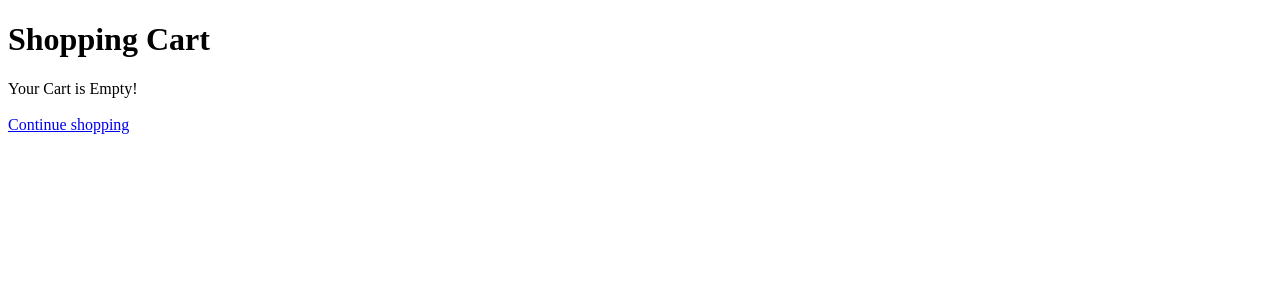
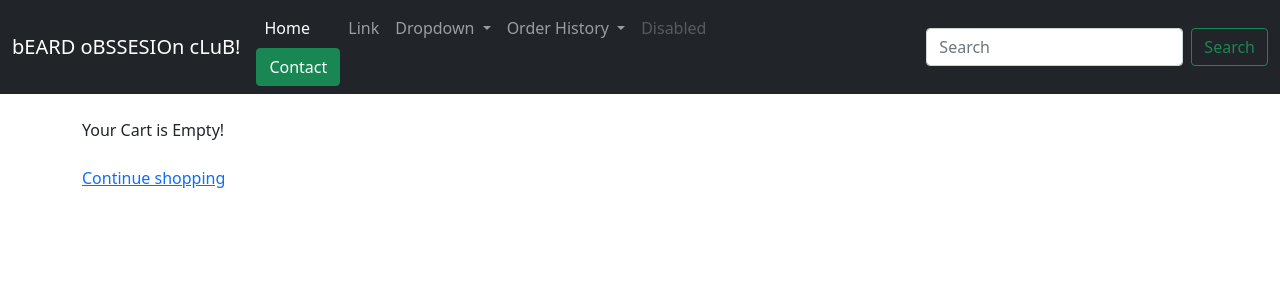
Before and after one commit to EbrahimBonger/ecommerce-App, a Flask app: page /checkout in a window 1280 px wide. Shown: the top 300 px of the page. Run offline with Flask 2, Linux system fonts and the light colour scheme.

Commit message:
History and navbar added

```diff
--- a/main.py
+++ b/main.py
@@ -22,9 +22,59 @@ mydb = mysql.connector.connect(
 def home():
   # Render the homepage
   #return 'Hello World'
+
+
+  # print("History added to session at login page")
+  # print(session['history'])
   return render_template("login.html")
 
+def order_history_to_session(userId):
+    session.modified = True
 
+    history = {}
+    p = None
+    p = mydb.cursor(buffered=True, dictionary=True)
+
+    p.execute('SELECT product.title, history.productId, history.orderId, orders.date FROM product, history INNER JOIN orders ON history.orderId=orders.orderId AND orders.userId=%s WHERE product.productId=history.productId  ORDER BY date ASC' , (userId,))
+
+
+    rows = p.fetchall()
+
+    # products = p.fetchall()
+    mydb.commit()
+    p.close()
+    # print(rows)
+    history = {}
+    for row in rows:
+      row['date'] = str(row['date'])
+      if row['date'] in history:
+        history.get(str(row['date'])).append(row)
+      else:
+        history[str(row['date'])] = [row]
+
+    session['history'] = history
+    # print(session['history'])
+    # for key, values in session['history'].items():
+    #   print("key")
+    #   print(key)
+    #   for v in values:
+    #     print(v['orderId'])
+    #     print(v['title'])
+
+
+
+
+    return 0;
+
+
+
+
+# @app.route('/history',methods=['GET', 'POST'])
+# def history():
+#   print("session['history']")
+#   print(session['history'])
+#   dict = session['history']
+#   return render_template('history.html', dict=dict)
 
 #@app.route('/',methods=['GET', 'POST'])
 @app.route('/login',methods=['GET', 'POST'])
@@ -34,16 +84,18 @@ def login():
     password = request.form.get("password")
 
     c = None
+    c = mydb.cursor(buffered=True, dictionary=True)
+
     p = None
+    p = mydb.cursor(buffered=True, dictionary=True)
 
-    c = mydb.cursor(buffered=True, dictionary=True)
-    p = mydb.cursor(buffered=True, dictionary=True)
     # p = mydb.cursor(buffered=True)
 
-    # p.execute("SELECT * FROM product")
-    # products = p.fetchall()
+    p.execute("SELECT * FROM product")
+    products = p.fetchall()
 
     c.execute('SELECT * FROM user WHERE username=%s AND passwordHash=%s', (username, password))
+
 
 
 
@@ -55,58 +107,76 @@ def login():
       c.close()
       return render_template('register.html', message='Please Sign Up first to Login!')
 
-    # grap user key if log in to collect order history
-    print("users")
-    print(users)
-    # tuple
+
+    # the usesr grabs a cart upon first entry
+    session.modified = True
+    # for key in list(session.keys()):
+    #   print("key")
+    #   print(key)
+    #   session.pop(key)
+    # # print(session)
+    if not 'cart_item' in session:
+
+      session['total_price'] = 0
+      session['cart_item'] = cart_item = {}
+      # session['history'] = history = {}
+
+
+    session['username'] = username
+
     userId = p.fetchone()
-    # Convert tuple to int
     userId = users['userId']
-    print("userId")
-    print(userId)
+
+    print("Before")
+    order_history_to_session(userId)
+    print("After")
+
+
+
+
+
+
+
+
+
+
+    # p.execute('SELECT product.title, history.productId, history.orderId, orders.date FROM product, history INNER JOIN orders ON history.orderId=orders.orderId AND orders.userId=%s WHERE product.productId=history.productId  ORDER BY date DESC' , (userId,))
 
 
     # get the histry table
-    history = {}
-    product_list = []
+    # session.modified = True
 
-    # p.execute('SELECT history.orderId, history.productId, orders.date FROM history INNER JOIN orders ON history.orderId=%s AND history.userId=%s ORDER BY date DESC' , (orderId, userId) )
-    # p.execute('SELECT product.title, history.productId, history.orderId, orders.date FROM product, history INNER JOIN orders ON history.orderId=%s AND history.userId=%s WHERE product.productId=history.productId ORDER BY date DESC' , (orderId, userId) )
+    # product_list = []
 
-    p.execute('SELECT product.title, history.productId, history.orderId, orders.date FROM product, history INNER JOIN orders ON history.orderId=orders.orderId AND orders.userId=%s WHERE product.productId=history.productId  ORDER BY date DESC' , (userId,))
+    # history_list = []
+    # history_list = p.fetchall()
+    # # print("history_list")
+    # # print(history_list)
 
-    # SELECT product.title, history.productId, history.orderId, orders.date FROM product, history INNER JOIN orders ON history.orderId=orders.orderId AND history.userId=orders.userId WHERE product.productId=history.productId  ORDER BY date DESC;
+    # for l in history_list:
+    #   if l['date'] in history:
 
+    #     history[l['date']].append(l)
+    #   else:
+    #     history[l['date']] = [l]
 
-    history_list = []
-    history_list = p.fetchall()
-    print("history_list")
-    print(history_list)
+    # # add the history to the session
+    # session['history'] = history
 
-    for l in history_list:
-      if l['date'] in history:
-
-        history[l['date']].append(l)
-      else:
-        history[l['date']] = [l]
-
-    # add the history to the session
-
-    session['history'] = history
-    # print("History session")
+    # print("History added to session")
     # print(session['history'])
 
-    print("History items..")
-    for key, values in session['history'].items():
-      print("date")
-      print(key)
-      print("orderId")
-      print(values[0]['orderId'])
-      for ls in values:
-        # print("ls")
-        print(ls)
-        hist = ls['title']
-        print(hist)
+    # print("History items..")
+    # for key, values in session['history'].items():
+    #   print("date")
+    #   print(key)
+    #   print("orderId")
+    #   print(values[0]['orderId'])
+    #   for ls in values:
+    #     # print("ls")
+    #     print(ls)
+    #     hist = ls['title']
+    #     print(hist)
 
 
 
@@ -122,22 +192,23 @@ def login():
     mydb.commit()
     c.close()
 
-    # the usesr grabs a cart upon first entry
-    session.modified = True
-    for key in list(session.keys()):
-     session.pop(key)
-    # print(session)
-    if not 'cart_item' in session:
+    # # the usesr grabs a cart upon first entry
+    # session.modified = True
+    # for key in list(session.keys()):
+    #   print("key")
+    #   print(key)
+    #   session.pop(key)
+    # # print(session)
+    # if not 'cart_item' in session:
 
-      session['total_price'] = 0
-      session['cart_item'] = cart_item = {}
+    #   session['total_price'] = 0
+    #   session['cart_item'] = cart_item = {}
+    #   session['history'] = history
 
 
-    session['username'] = username
+    # session['username'] = username
 
-    # collect user's previous order story
-    # print("session['history']")
-    # print(session['history'])
+
 
 
     return redirect(url_for('products'))
@@ -199,9 +270,9 @@ def add_product_to_cart():
   _title = request.form['title'] # it gives the name user clicked
   title = request.form['title']
 
-  print("title")
+  # print("title")
   if not title in session['product_list']:
-    print("please enter valid entry!")
+    # print("please enter valid entry!")
     error = "Please, enter a valid entry!"
     message = "please enter valid entry!"
     return render_template('alert.html', error=error)
@@ -309,10 +380,10 @@ def payment():
   payment_c = mydb.cursor(buffered=True, dictionary=True)
   # payment_c.execute('INSERT INTO orders  (orderId, userId, date) VALUES (%s, %s, %s)', (0, userId, date))
   # Get the product
-  print("Payment function...")
+  # print("Payment function...")
   if session['cart_item']:
     for key, value in session['cart_item'].items():
-      print(key)
+      # print(key)
       # add a new key to the item_cart and set it to true
       session['cart_item'][key]['stock'] = True
 
@@ -323,21 +394,21 @@ def payment():
 
       # tuple
       quantity = payment_c.fetchone()
-      print("test")
-      print(quantity)
+      # print("test")
+      # print(quantity)
       # Convert tuple to int
       quantity = quantity['quantity']
-      print(quantity)
+      # print(quantity)
 
       client_qty = session['cart_item'][key]['running_qty']
       # check the quantity is avaliable in the stock
       if client_qty > quantity:
          session['cart_item'][key]['stock'] = False
-         print("Out of stock")
-         print(session['cart_item'][key]['stock'])
-      else:
-          print("In stock")
-          print(session['cart_item'][key]['stock'])
+        #  print("Out of stock")
+        #  print(session['cart_item'][key]['stock'])
+      # else:
+          # print("In stock")
+          # print(session['cart_item'][key]['stock'])
   else:
     return redirect(url_for('products'))
 
@@ -394,14 +465,16 @@ def checkout():
   return render_template('checkout.html')
 
   return render_template('checkout.html')
+
+
 @app.route('/empty', methods=['GET', 'POST'])
 def empty_cart():
  try:
   session.modified = True
-  print(session['cart_item'])
+  # print(session['cart_item'])
   session['cart_item'] = {}
   session['total_price'] = 0
-  print(session['cart_item'])
+  # print(session['cart_item'])
   return redirect(url_for('.checkout'))
  except Exception as e:
   print(e)
--- /dev/null
+++ b/static/styles/styles.css
@@ -0,0 +1 @@
+title {color: blue;}
--- a/templates/base.html
+++ b/templates/base.html
@@ -1,13 +1,27 @@
-<!DOCTYPE html>
+<!doctype html>
 <html lang="en">
 <head>
+      <!-- Bootstrap CSS -->
+    <link href="https://cdn.jsdelivr.net/npm/bootstrap@5.0.0-beta2/dist/css/bootstrap.min.css" rel="stylesheet" integrity="sha384-BmbxuPwQa2lc/FVzBcNJ7UAyJxM6wuqIj61tLrc4wSX0szH/Ev+nYRRuWlolflfl" crossorigin="anonymous">
+    <link rel="stylesheet" type="text/css" href="{{ url_for('static', filename='styles/styles.css')}}">
 
 <title>{% block title %} {% endblock %}</title>
 
+    <!-- <h1>bEARD oBSSESION cLuB!</h1> -->
 </head>
+
 <body>
-    <h1>Shopping Cart</h1>
-    {% block content %}
-    {% endblock %}
+    {% include 'navbar.html' %}
+    <br/>
+
+    <div class="container">
+        {% block content %}
+
+
+
+        {% endblock %}
+    </div>
+        <!-- Option 1: Bootstrap Bundle with Popper -->
+        <script src="https://cdn.jsdelivr.net/npm/bootstrap@5.0.0-beta2/dist/js/bootstrap.bundle.min.js" integrity="sha384-b5kHyXgcpbZJO/tY9Ul7kGkf1S0CWuKcCD38l8YkeH8z8QjE0GmW1gYU5S9FOnJ0" crossorigin="anonymous"></script>
 </body>
 </html>
--- a/templates/checkout.html
+++ b/templates/checkout.html
@@ -33,8 +33,8 @@
            <tr>
             <td>Sub Total: {{session['total_price']}}</td>
             <td>
-                <a href="{{ url_for('.payment', title=session['cart_item']) }}" class="btn btn-danger">
-                    <span class="glyphicon glyphicon-remove"></span> Checkout
+                <a href="{{ url_for('.payment', title=session['cart_item']) }}" class="btn btn-success">
+                    <span class="glyphicon glyphicon-success"></span> Proceed
                 </a>
             </td>
            </tr>
--- /dev/null
+++ b/templates/navbar.html
@@ -0,0 +1,79 @@
+<nav class="navbar navbar-expand-lg navbar-dark bg-dark">
+    <div class="container-fluid">
+      <a class="navbar-brand" href="#">bEARD oBSSESIOn cLuB!</a>
+
+
+      <button class="navbar-toggler" type="button" data-bs-toggle="collapse" data-bs-target="#navbarSupportedContent" aria-controls="navbarSupportedContent" aria-expanded="false" aria-label="Toggle navigation">
+        <span class="navbar-toggler-icon"></span>
+      </button>
+      <div class="collapse navbar-collapse" id="navbarSupportedContent">
+        <ul class="navbar-nav me-auto mb-2 mb-lg-0">
+          <li class="nav-item">
+            <a class="nav-link active" aria-current="page" href="#">Home</a>
+
+
+            <a href="#" class="btn btn-success">
+                <span class="glyphicon glyphicon-success"></span> Contact
+            </a>
+
+
+          </li>
+          <li class="nav-item">
+            <a class="nav-link" href="#">Link</a>
+          </li>
+
+
+          <li class="nav-item dropdown">
+
+            <a class="nav-link dropdown-toggle" href="#" id="navbarDropdown" role="button" data-bs-toggle="dropdown" aria-expanded="false" aria-disabled="true">
+              Dropdown
+            </a>
+
+
+            <ul class="dropdown-menu" aria-labelledby="navbarDropdown">
+                <li><a class="dropdown-item" href="#">Action</a></li>
+                <li><a class="dropdown-item" href="#">Another action</a></li>
+                <li><hr class="dropdown-divider"></li>
+                <li><a class="dropdown-item" href="#">Something else here</a></li>
+              </ul>
+
+          </li>
+
+          <li class="nav-date-history dropdown">
+            <a class="nav-link dropdown-toggle" href="#" id="navbarDropdown" role="button" data-bs-toggle="dropdown" aria-expanded="false" aria-disabled="true">
+              <span class="glyphicon glyphicon-history"></span> Order History
+          </a>
+          {% if session['username'] %}
+
+            <ul class="dropdown-menu" aria-labelledby="navbarDropdown">
+            {% for key, values in session['history'].items() %}
+
+                <li class="nav-item-history dropdown">
+                  <!-- <a class="nav-link dropdown-toggle" href="#" id="navbarDropdown" role="button" data-bs-toggle="dropdown"    aria-expanded="false" aria-disabled="false"> -->
+                  <span class="glyphicon glyphicon-history">
+
+                  </span>{{key}}
+                <!-- </a> -->
+
+                </li>
+                <!-- <li><hr class="dropdown-divider"></li> -->
+
+            {% endfor %}
+            </ul>
+
+          {% endif%}
+
+          </li>
+
+
+          <li class="nav-item">
+            <a class="nav-link disabled" href="#" tabindex="-1" aria-disabled="true">Disabled</a>
+          </li>
+        </ul>
+        <form class="d-flex">
+          <input class="form-control me-2" type="search" placeholder="Search" aria-label="Search">
+          <button class="btn btn-outline-success" type="submit">Search</button>
+        </form>
+      </div>
+    </div>
+  </nav>
```
Also changed, not shown: static/styles.css (deleted, +0 -32 lines), templates/404.html (added, +9 -0 lines), templates/500.html (added, +9 -0 lines), templates/history.html (added, +20 -0 lines), templates/payment.html (+10 -7 lines), templates/products.html (+10 -1 lines), static/styles/payment.css (renamed from static/payment.css), static/styles/products.css (renamed from static/products.css).
